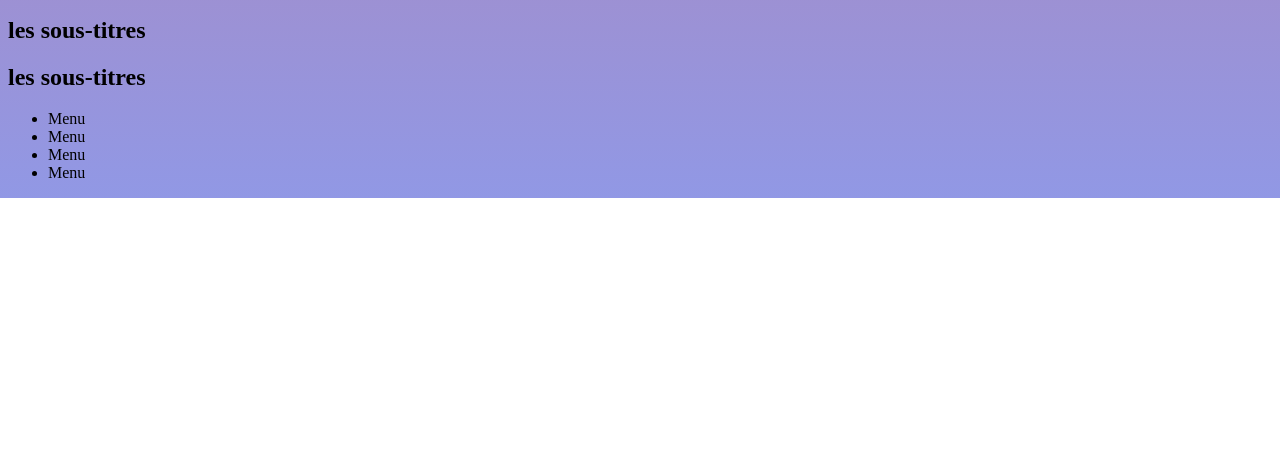
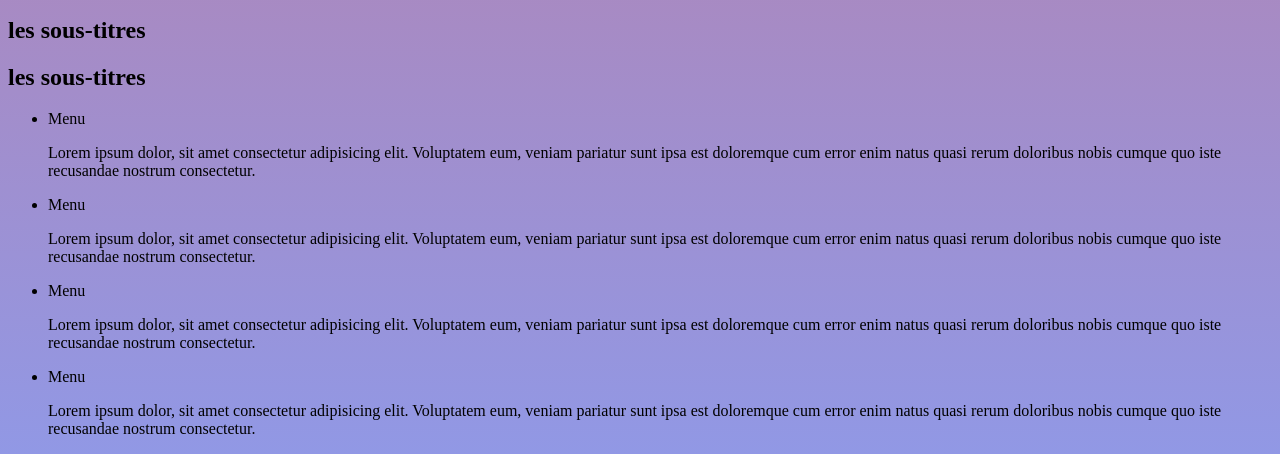
Before and after one commit to Broowniizz/piscine2023premier, a plain HTML site: page index.html in a window 1280 px wide. Shown: the part 1260-1714 px from the top of the page. Before the commit the page ends 1458 px from the top, so only its background shows below. Drawn offline with Linux system fonts and the light colour scheme.

Commit message:
ajout texte footer

```diff
--- a/index.html
+++ b/index.html
@@ -22,9 +22,13 @@
         <footer>
            <ul>
             <li>Menu</li>
+            <p>Lorem ipsum dolor, sit amet consectetur adipisicing elit. Voluptatem eum, veniam pariatur sunt ipsa est doloremque cum error enim natus quasi rerum doloribus nobis cumque quo iste recusandae nostrum consectetur.</p>
             <li>Menu</li>
+            <p>Lorem ipsum dolor, sit amet consectetur adipisicing elit. Voluptatem eum, veniam pariatur sunt ipsa est doloremque cum error enim natus quasi rerum doloribus nobis cumque quo iste recusandae nostrum consectetur.</p>
             <li>Menu</li>
+            <p>Lorem ipsum dolor, sit amet consectetur adipisicing elit. Voluptatem eum, veniam pariatur sunt ipsa est doloremque cum error enim natus quasi rerum doloribus nobis cumque quo iste recusandae nostrum consectetur.</p>
             <li>Menu</li>
+            <p>Lorem ipsum dolor, sit amet consectetur adipisicing elit. Voluptatem eum, veniam pariatur sunt ipsa est doloremque cum error enim natus quasi rerum doloribus nobis cumque quo iste recusandae nostrum consectetur.</p>
            </ul>
         </footer>
     </h1>
```
